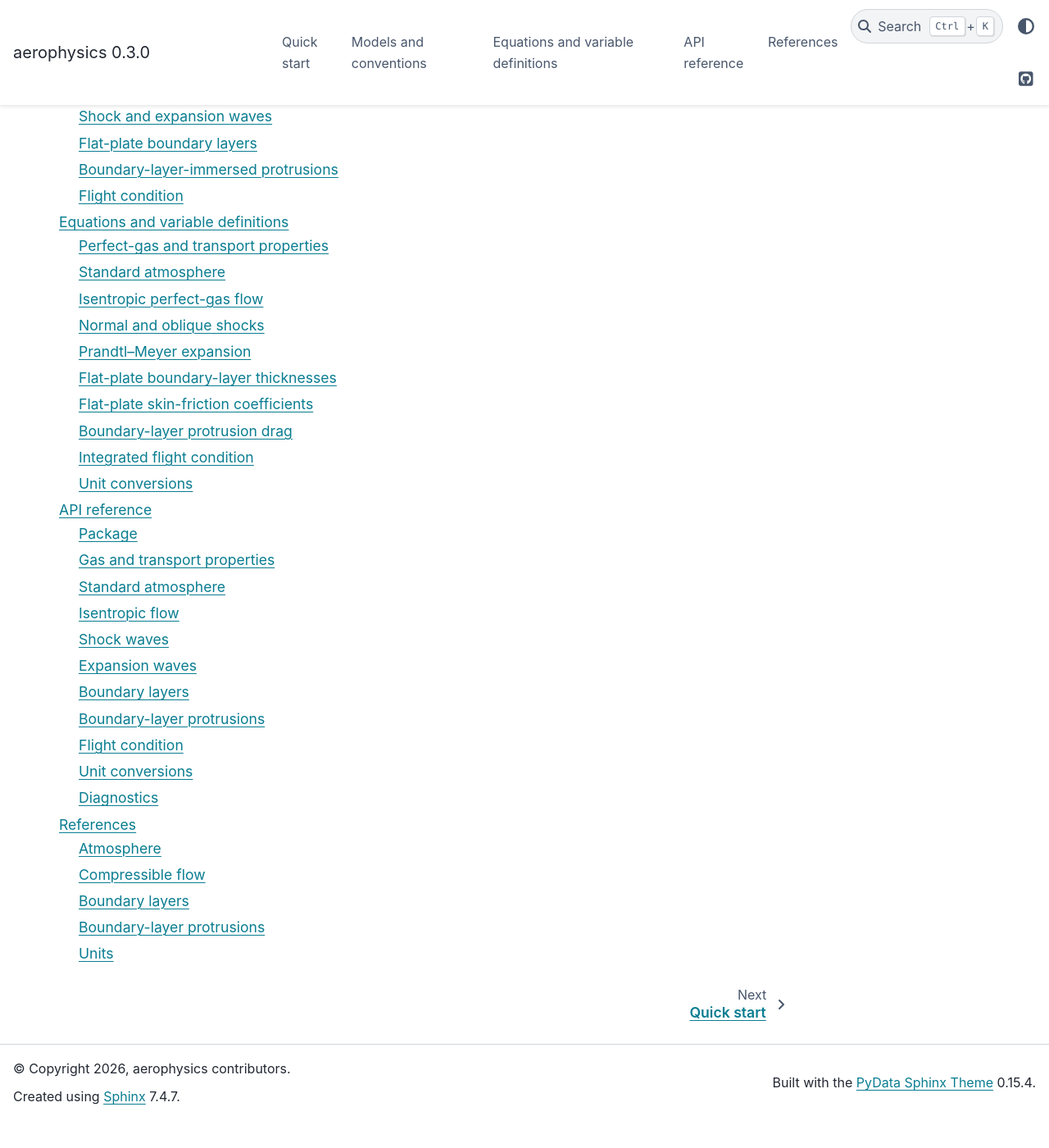
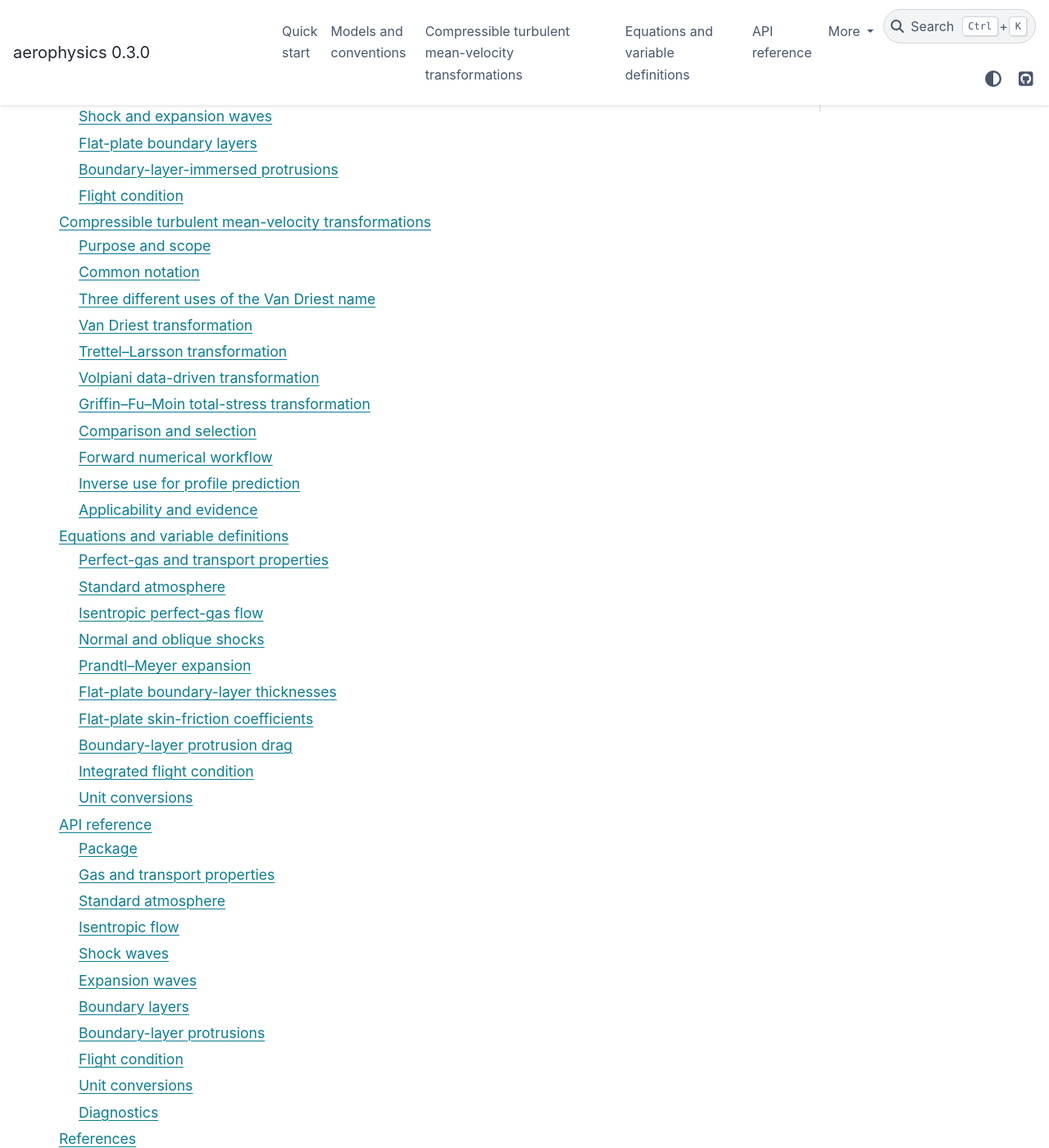
Before and after one commit to pandorobo11/aerophysics, a Sphinx documentation site: the page built from docs/index.rst, in a window 1280 px wide and 1400 px high, scrolled down 620 px. Shown: the whole window at 82% size. Built offline with Sphinx 7.4.7 and the PyData theme 0.15.4, drawn with Linux system fonts in a browser that asks for light colours; before the commit the page ends 1987 px from its top, so only the background shows below that; some of the changed lines change nothing that is shown; some of the changed text lies outside the part shown.

Commit message:
Document compressible velocity transformations and references

```diff
--- /dev/null
+++ b/docs/compressible_velocity_transformations.rst
@@ -0,0 +1,378 @@
+.. _compressible-velocity-transformations:
+
+Compressible turbulent mean-velocity transformations
+=====================================================
+
+Purpose and scope
+-----------------
+
+The transformations on this page map a known compressible turbulent mean
+velocity profile to coordinates in which it can be compared with an
+incompressible law of the wall.  They are useful for comparing experiments and
+simulations, assessing wall models, and constructing reduced-order models.
+
+They are not, by themselves, closed models that predict a dimensional velocity
+profile from edge Mach number and wall temperature.  A forward transformation
+requires profiles of velocity and thermodynamic properties.  An inverse
+prediction also requires an incompressible wall law or wall model, a
+temperature--velocity closure, property models, outer matching data, and a
+method for determining wall shear stress.
+
+The discussion is limited to the inner layer of turbulent wall-bounded flows.
+It does not provide a laminar or transition model, an outer-layer wake model,
+or a universal treatment of roughness, three-dimensionality, separation, or
+thermochemical nonequilibrium.
+
+Common notation
+---------------
+
+Let :math:`\widetilde U` denote the Favre-averaged streamwise velocity,
+:math:`y` the distance from the wall, and :math:`\tau_w`, :math:`\rho_w`, and
+:math:`\mu_w` the wall shear stress, density, and dynamic viscosity.  Wall
+units are
+
+.. math::
+
+   u_\tau = \sqrt{\frac{\tau_w}{\rho_w}},
+   \qquad
+   y^+ = \frac{\rho_w u_\tau y}{\mu_w},
+   \qquad
+   \widetilde U^+ = \frac{\widetilde U}{u_\tau}.
+
+Define the local mean-property ratios
+
+.. math::
+
+   r_\rho = \frac{\overline\rho}{\rho_w},
+   \qquad
+   r_\mu = \frac{\overline\mu}{\mu_w},
+
+and the semi-local wall coordinate
+
+.. math::
+
+   y^*
+   = y^+\frac{\sqrt{r_\rho}}{r_\mu}
+   = \frac{y\sqrt{\overline\rho\,\tau_w}}{\overline\mu}.
+
+The overbar denotes a Reynolds average.  In a mean-profile data set,
+:math:`\overline\mu` is normally evaluated from the mean thermodynamic state.
+The edge Mach number is written :math:`M_e`; the symbol :math:`M` is not used
+for the viscosity ratio on this page.
+
+Three different uses of the Van Driest name
+--------------------------------------------
+
+The following models are distinct and should not be interchanged:
+
+* The **Van Driest velocity transformation** from 1951 is the density-weighted
+  mean-velocity mapping described below.
+* The **Van Driest II transformation** maps compressible skin-friction and
+  momentum-thickness correlations.  The
+  :class:`~aerophysics.boundary_layer.CompressibilityCorrection`\ ``.VAN_DRIEST_II``
+  option implements an engineering form of that skin-friction correction; it
+  does not return a transformed mean velocity profile.
+* The **Van Driest damping function** from 1956 modifies a near-wall
+  mixing-length or eddy-viscosity model.  It is neither of the two
+  transformations above.
+
+Van Driest transformation
+-------------------------
+
+Van Driest assumed an approximately constant total-stress layer, negligible
+viscous stress in the logarithmic region, and a Prandtl mixing length
+:math:`\ell_m=\kappa y`.  The transformed velocity increment is
+
+.. math::
+
+   \mathrm{d}U_{VD}^+
+   = \sqrt{r_\rho}\,\mathrm{d}\widetilde U^+,
+   \qquad
+   U_{VD}^+(y)
+   = \int_0^{\widetilde U^+(y)}
+     \sqrt{r_\rho}\,\mathrm{d}\widetilde U^+.
+
+The wall coordinate remains :math:`y^+`.  When the assumptions hold,
+:math:`U_{VD}^+` follows the incompressible logarithmic law,
+
+.. math::
+
+   U_{VD}^+ \simeq \frac{1}{\kappa}\ln y^+ + B.
+
+The method requires :math:`\widetilde U`, :math:`\overline\rho`, and
+:math:`\tau_w`; it does not use the viscosity profile explicitly.  Its
+simplicity and long experimental history make it a useful baseline for
+adiabatic or nearly adiabatic, approximately zero-pressure-gradient boundary
+layers.  Its density-only scaling is generally inaccurate for strong wall
+heating or cooling and is not a reliable general transformation for internal
+flows.  See :ref:`Van Driest (1951) <ref-van-driest-1951>`.
+
+Trettel--Larsson transformation
+-------------------------------
+
+Trettel and Larsson combined semi-local scaling with near-wall momentum
+conservation.  The transformed wall distance is :math:`y^*`, and the velocity
+increment is
+
+.. math::
+
+   \mathrm{d}U_{TL}^+
+   = r_\mu\frac{\mathrm{d}y^*}{\mathrm{d}y^+}
+     \,\mathrm{d}\widetilde U^+.
+
+Expanding the coordinate derivative gives
+
+.. math::
+
+   \mathrm{d}U_{TL}^+
+   =
+   \sqrt{r_\rho}
+   \left[
+     1
+     + \frac{y^+}{2r_\rho}
+       \frac{\mathrm{d}r_\rho}{\mathrm{d}y^+}
+     - \frac{y^+}{r_\mu}
+       \frac{\mathrm{d}r_\mu}{\mathrm{d}y^+}
+   \right]
+   \mathrm{d}\widetilde U^+.
+
+The transformation therefore needs velocity, density, and viscosity profiles,
+as well as :math:`\tau_w`.  It recovers the asymptotically correct viscous
+sublayer behavior and has performed particularly well for compressible
+channel flows with substantial property variation.  Subsequent assessments
+show that, in boundary layers, small sustained errors in the transformed
+shear can accumulate into a shifted logarithmic-law intercept, especially
+with wall heat transfer.  See
+:ref:`Trettel and Larsson (2016) <ref-trettel-larsson-2016>`.
+
+Volpiani data-driven transformation
+-----------------------------------
+
+Volpiani, Iyer, Pirozzoli, and Larsson considered coordinate and velocity
+mappings with power-law dependence on :math:`r_\rho` and :math:`r_\mu`.
+Near-wall stress similarity constrains the relationship between the powers;
+the remaining exponents were calibrated against direct numerical simulation
+(DNS) data.  The resulting mapping is
+
+.. math::
+
+   \mathrm{d}y_V^+
+   = r_\rho^{1/2}r_\mu^{-3/2}\,\mathrm{d}y^+,
+   \qquad
+   \mathrm{d}U_V^+
+   = r_\rho^{1/2}r_\mu^{-1/2}\,
+     \mathrm{d}\widetilde U^+.
+
+Unlike the Trettel--Larsson transformation, it does not require numerical
+derivatives of the property profiles.  It was calibrated on four boundary
+layers and tested on heated, cooled, and adiabatic boundary layers from
+:math:`M_e=2.3` through :math:`13.64`, plus one channel-flow case.  The
+original study reported good inner-layer collapse under strong wall cooling
+and heating, where earlier transformations had difficulty.
+
+The exponents are empirical DNS-calibration results rather than a unique
+consequence of the governing equations.  The original study's largest
+conventional friction Reynolds number was approximately 650; it called for
+additional high-Reynolds-number evaluation.  Later comparisons found degraded
+performance in some channel, pipe, and non-canonical flows.  See
+:ref:`Volpiani et al. (2020) <ref-volpiani-2020>`.
+
+Griffin--Fu--Moin total-stress transformation
+---------------------------------------------
+
+Griffin, Fu, and Moin (GFM) argued that distinct physics should be used for
+the viscous and turbulent parts of the inner layer.  Define the
+quasi-equilibrium and Trettel--Larsson-scaled mean shears as
+
+.. math::
+
+   S_{eq}^+
+   = \frac{1}{r_\mu}
+     \frac{\mathrm{d}\widetilde U^+}{\mathrm{d}y^*},
+   \qquad
+   S_{TL}^+
+   = r_\mu
+     \frac{\mathrm{d}\widetilde U^+}{\mathrm{d}y^+}.
+
+Here :math:`S_{eq}^+` represents the logarithmic-region scaling motivated by
+quasi-equilibrium between turbulence production and dissipation, whereas
+:math:`S_{TL}^+` supplies the viscous-sublayer scaling.  If
+:math:`\tau^+=\tau/\tau_w` is the local total shear stress, the composite
+transformed shear is
+
+.. math::
+
+   S_t^+
+   = \frac{\tau^+ S_{eq}^+}
+          {\tau^+ + S_{eq}^+ - S_{TL}^+},
+   \qquad
+   U_t^+(y^*) = \int_0^{y^*} S_t^+\,\mathrm{d}\eta.
+
+When a total-stress profile is unavailable, the constant-stress-layer
+approximation :math:`\tau^+\simeq1` gives
+
+.. math::
+
+   S_t^+
+   \simeq
+   \frac{S_{eq}^+}{1 + S_{eq}^+ - S_{TL}^+}.
+
+The exact form requires velocity, density, viscosity, wall shear, velocity
+gradients, and the total-stress profile.  The simplified form omits the last
+input but retains the constant-stress approximation.  The original study
+reported collapse across the viscous, buffer, and logarithmic regions for
+adiabatic, heated, and cooled boundary layers, channel and pipe flows, and a
+boundary layer downstream of shock impingement.  Its test set covered edge
+Mach numbers from 0 through 15 and friction Reynolds numbers from about 200
+through 2000.  See
+:ref:`Griffin, Fu, and Moin (2021) <ref-griffin-fu-moin-2021>`.
+
+GFM has the broadest validation set among the four methods for the canonical
+flows considered in its original paper, but this does not make it universally
+applicable.  Later work found mixed results for high-enthalpy and supercritical
+flows and noted limitations of semi-local wall-coordinate mappings.  Strong
+pressure gradients and other non-equilibrium conditions can also invalidate
+the stress and quasi-equilibrium assumptions.
+
+Comparison and selection
+------------------------
+
+.. list-table::
+   :header-rows: 1
+   :widths: 11 17 17 18 18 19
+
+   * - Method
+     - Recommended starting point
+     - Principal forward inputs
+     - Validation evidence
+     - Advantages
+     - Limitations
+   * - Van Driest
+     - Adiabatic or nearly adiabatic, approximately ZPG boundary layers
+     - :math:`\widetilde U`, :math:`\overline\rho`, :math:`\tau_w`
+     - Long experimental and DNS history for adiabatic boundary layers
+     - Simplest method; no viscosity profile or property derivatives
+     - Density-only scaling; unreliable with strong wall heat transfer
+   * - Trettel--Larsson
+     - Variable-property channel flows and viscous-sublayer scaling
+     - :math:`\widetilde U`, :math:`\overline\rho`,
+       :math:`\overline\mu`, :math:`\tau_w`
+     - Supersonic channels and boundary layers with several thermal conditions
+     - Physics-based semi-local coordinate; correct near-wall asymptote
+     - Property derivatives amplify noise; boundary-layer log intercept can
+       shift
+   * - Volpiani et al.
+     - Heated or cooled ZPG boundary layers when full property profiles exist
+     - :math:`\widetilde U`, :math:`\overline\rho`,
+       :math:`\overline\mu`, :math:`\tau_w`
+     - Original DNS set: :math:`M_e=2.3`--13.64 and varied wall temperature
+     - No profile derivatives; good original high-Mach thermal-wall results
+     - DNS-fitted powers; limited original :math:`Re_\tau`; weaker in some
+       internal and non-canonical flows
+   * - GFM
+     - Canonical flows spanning adiabatic and diabatic walls when gradient or
+       stress information is available
+     - Other methods' inputs plus velocity gradients; exact form also needs
+       :math:`\tau(y)`
+     - Original set: boundary layers, channels, pipes, and post-shock flow at
+       :math:`M_e=0`--15
+     - Treats viscous and turbulent stresses separately; broad canonical-flow
+       performance
+     - Most complex; relies on stress and quasi-equilibrium assumptions;
+       non-canonical performance is not uniform
+
+Here ZPG means zero pressure gradient.  A practical first choice is Van Driest
+for an adiabatic ZPG baseline, Trettel--Larsson for an internal flow or when
+near-wall semi-local scaling is the main interest, Volpiani for a thermally
+loaded ZPG boundary layer when derivative-free processing is valuable, and
+GFM when the broader canonical-flow behavior justifies its additional inputs.
+When the required inputs are available, applying more than one transformation
+is preferable to treating this selection as a universal ranking.
+
+Forward numerical workflow
+--------------------------
+
+A reproducible forward comparison can use the following procedure:
+
+1. Assemble one-dimensional profiles of :math:`y`, :math:`\widetilde U`,
+   :math:`\overline\rho`, and :math:`\overline\mu`, together with
+   :math:`\tau_w`.  Require strictly increasing :math:`y`, positive density
+   and viscosity, and a wall point or a justified near-wall extrapolation.
+2. Compute :math:`u_\tau`, :math:`y^+`, :math:`\widetilde U^+`,
+   :math:`r_\rho`, :math:`r_\mu`, and :math:`y^*` on one common grid.  At a
+   resolved no-slip wall, :math:`\widetilde U^+=0` and
+   :math:`r_\rho=r_\mu=1`.
+3. Evaluate each differential mapping and use cumulative trapezoidal
+   integration from the wall.  For Trettel--Larsson, evaluating
+   :math:`r_\mu\,\mathrm{d}y^*/\mathrm{d}y^+` directly is algebraically
+   equivalent to differentiating density and viscosity separately and is
+   often easier to implement consistently.
+4. Use one-sided derivatives at the wall and a derivative method appropriate
+   for the grid spacing.  Experimental profiles may require uncertainty-aware
+   smoothing before applying Trettel--Larsson or GFM; smoothing must not alter
+   the wall value or create non-monotone coordinates.
+5. Plot the transformed velocity against its corresponding transformed wall
+   coordinate and compare with an incompressible reference at a comparable
+   Reynolds number.  Check both :math:`U^+\simeq y^+` in the viscous sublayer
+   and the logarithmic slope and intercept.  Do not interpret wake-region
+   scatter as an inner transformation error without an outer-layer analysis.
+
+The integrations are path integrals along the sampled profile: factors such
+as :math:`r_\rho` and :math:`r_\mu` must be evaluated at the same local
+position as each velocity or wall-distance increment.  Substituting one edge
+or wall value throughout generally changes the transformation.
+
+Inverse use for profile prediction
+----------------------------------
+
+An inverse calculation starts from an incompressible law of the wall or an
+incompressible wall-model equation and maps its strain rate back to the
+compressible variables.  The following loop is required in a practical model:
+
+#. Guess or solve for :math:`\tau_w` and, when needed, wall heat flux.
+#. Use an algebraic temperature--velocity relation or an energy equation to
+   obtain :math:`T(y)` from the current velocity estimate.
+#. Evaluate :math:`\overline\rho(y)` and :math:`\overline\mu(y)` from an
+   equation of state and transport model.
+#. Integrate the selected inverse velocity mapping and match the result to a
+   supplied inner-layer state and boundary-layer-edge state.
+#. Iterate the coupled velocity, temperature, properties, and wall quantities
+   to convergence.
+
+Consequently, the inverse problem cannot be reproduced from :math:`M_e`,
+:math:`T_e`, and :math:`T_w` alone.  Griffin, Fu, and Moin coupled the inverse
+GFM transformation to a generalized Reynolds-analogy temperature relation and
+an incompressible wall model; their tested implementation predicts velocity,
+temperature, wall shear, and heat flux from matching data.  See
+:ref:`Griffin, Fu, and Moin (2023) <ref-griffin-fu-moin-2023>`.
+
+Applicability and evidence
+--------------------------
+
+The numerical ranges quoted above are validation ranges, not hard mathematical
+bounds.  Extrapolation needs independent evidence.  In particular:
+
+* The original papers primarily address smooth, statistically
+  two-dimensional, fully turbulent wall flows and inner-layer similarity.
+* Bai, Griffin, and Fu found that no one transformation delivered uniform
+  logarithmic-region performance across high-enthalpy, supercritical, and
+  pressure-gradient databases.  All methods performed similarly for the weak,
+  adiabatic pressure-gradient boundary layers they considered, whereas none
+  was satisfactory for the supercritical boundary layers.  See
+  :ref:`Bai, Griffin, and Fu (2022) <ref-bai-griffin-fu-2022>`.
+* Danis and Durbin showed that the accuracy of a transformation below the
+  logarithmic layer is closely related to eddy-viscosity equivalence.  Their
+  assessment identified shortcomings in semi-local wall-coordinate mappings
+  for strongly cooled hypersonic ZPG data, including mappings used by
+  Trettel--Larsson and GFM.  See
+  :ref:`Danis and Durbin (2024) <ref-danis-durbin-2024>`.
+* Outer-layer wake behavior, rough walls, three-dimensional boundary layers,
+  strong adverse pressure gradients, separation, shock/boundary-layer
+  interaction away from the tested cases, high-enthalpy chemistry,
+  supercritical properties, and strong thermodynamic nonequilibrium require
+  separate validation.
+
+The original papers' favorable results and later assessments' limitations are
+therefore complementary evidence: the former establish useful operating
+regimes, while the latter show why those regimes should not be generalized
+without qualification.
--- a/docs/index.rst
+++ b/docs/index.rst
@@ -15,6 +15,7 @@
 
    quickstart
    models
+   compressible_velocity_transformations
    equations
    api
    references
--- a/docs/models.rst
+++ b/docs/models.rst
@@ -123,6 +123,9 @@
 define ``delta_99``. Version 0.3 estimates compressible thicknesses by applying
 the corresponding incompressible thickness relation at the effective Reynolds
 number. These thicknesses are engineering estimates, not profile solutions.
+Van Driest II is distinct from the 1951 density-weighted mean-velocity
+transformation. See :ref:`compressible-velocity-transformations` for that
+transformation and comparisons with newer turbulent mean-velocity mappings.
 
 If wall temperature is omitted, the wall is adiabatic. Recovery factors are
 ``sqrt(Pr)`` for laminar flow and ``Pr**(1/3)`` for turbulent flow. Results
--- a/docs/references.rst
+++ b/docs/references.rst
@@ -44,6 +44,62 @@
 
 https://ntrs.nasa.gov/citations/20110013216
 
+Compressible turbulent mean-velocity transformations
+-----------------------------------------------------
+
+.. _ref-van-driest-1951:
+
+Van Driest, E. R. *Turbulent Boundary Layer in Compressible Fluids*.
+Journal of the Aeronautical Sciences, 18(3), 145--160 and 216, 1951.
+
+https://doi.org/10.2514/8.1895
+
+.. _ref-trettel-larsson-2016:
+
+Trettel, A. and Larsson, J. *Mean Velocity Scaling for Compressible Wall
+Turbulence with Heat Transfer*. Physics of Fluids, 28, 026102, 2016.
+
+https://doi.org/10.1063/1.4942022
+
+.. _ref-volpiani-2020:
+
+Volpiani, P. S., Iyer, P. S., Pirozzoli, S., and Larsson, J. *Data-Driven
+Compressibility Transformation for Turbulent Wall Layers*. Physical Review
+Fluids, 5, 052602(R), 2020.
+
+https://doi.org/10.1103/PhysRevFluids.5.052602
+
+.. _ref-griffin-fu-moin-2021:
+
+Griffin, K. P., Fu, L., and Moin, P. *Velocity Transformation for Compressible
+Wall-Bounded Turbulent Flows with and without Heat Transfer*. Proceedings of
+the National Academy of Sciences, 118(34), e2111144118, 2021.
+
+https://doi.org/10.1073/pnas.2111144118
+
+.. _ref-bai-griffin-fu-2022:
+
+Bai, T., Griffin, K. P., and Fu, L. *Compressible Velocity Transformations for
+Various Noncanonical Wall-Bounded Turbulent Flows*. AIAA Journal, 60(7),
+4325--4337, 2022.
+
+https://doi.org/10.2514/1.J061554
+
+.. _ref-griffin-fu-moin-2023:
+
+Griffin, K. P., Fu, L., and Moin, P. *Near-Wall Model for Compressible
+Turbulent Boundary Layers Based on an Inverse Velocity Transformation*.
+Journal of Fluid Mechanics, 970, A36, 2023.
+
+https://doi.org/10.1017/jfm.2023.627
+
+.. _ref-danis-durbin-2024:
+
+Danis, M. E. and Durbin, P. *On the Accuracy of Compressibility
+Transformations*. Physics of Fluids, 36, 126119, 2024.
+
+https://doi.org/10.1063/5.0242189
+
 Boundary-layer protrusions
 --------------------------
 
```
